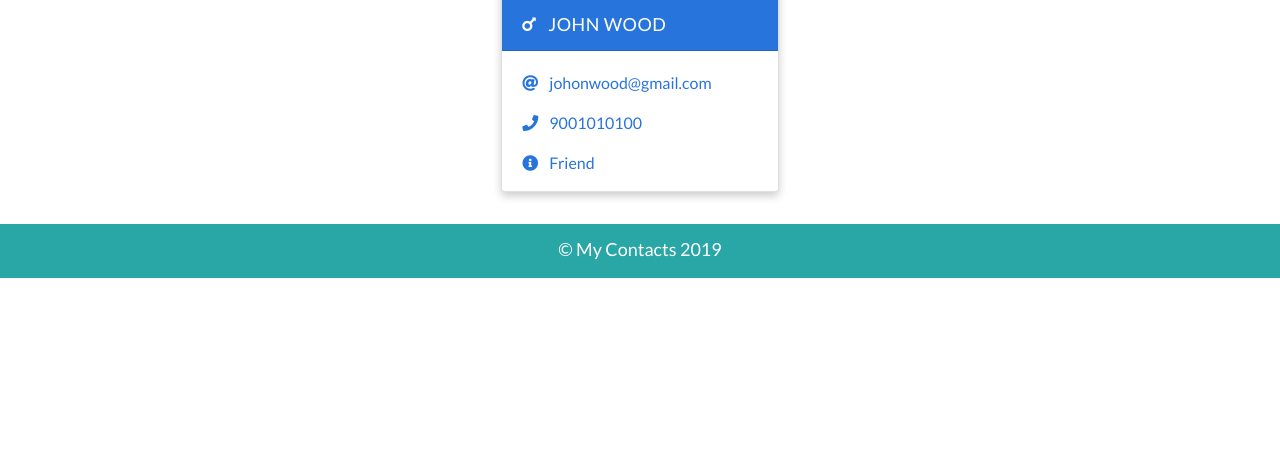
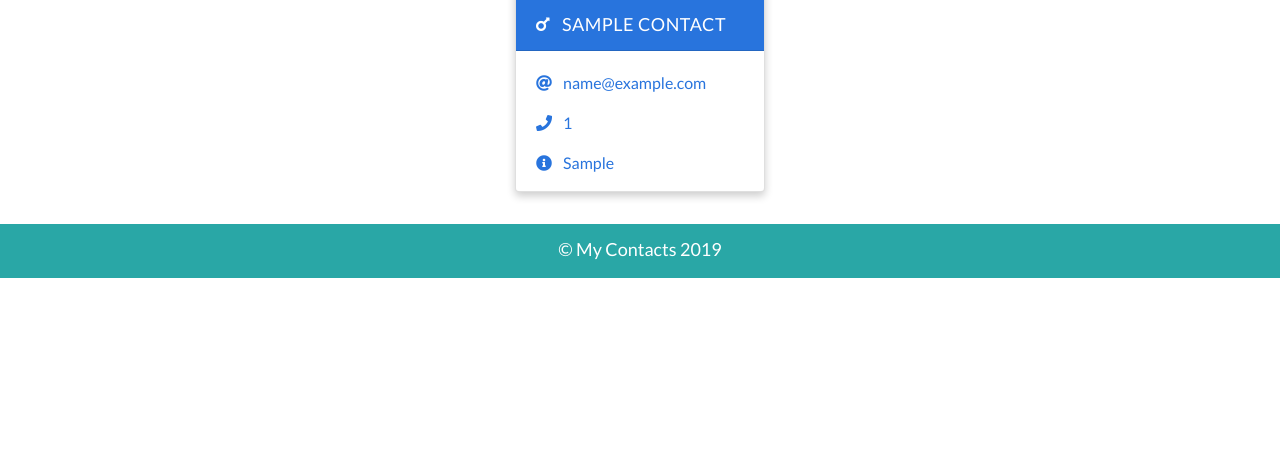
Before and after one commit to priyansh18/Contact-Manager, a Django app: template templates/detail.html in a window 1280 px wide. Shown: the part 313-769 px from the top of the page. Run offline with Django 3.2, Linux system fonts and the light colour scheme; the template is opened without the code that fills it: values that come from a table or form of the project are taken from there, others are empty; tables that the repository leaves empty hold one stand-in row (values such as "Sample post"); grey boxes marked "Sample" are stand-in pictures; some libraries are stand-ins or nearby versions.

Commit message:
DetailView for detail  as classBasedView

```diff
--- a/app/urls.py
+++ b/app/urls.py
@@ -4,5 +4,6 @@ from . import views
 urlpatterns = [
   # path('',views.home,name='home'),
   path('',views.HomePageView.as_view(),name='home'),
-  path('detail/<int:id>',views.detail,name='detail'),
+  # path('detail/<int:id>',views.detail,name='detail'),
+  path('detail/<int:pk>',views.ContactDetailView.as_view(),name='detail'),
 ]
--- a/app/views.py
+++ b/app/views.py
@@ -21,3 +21,8 @@ class HomePageView(ListView):
   template_name='index.html'
   model=Contact
   context_object_name = 'contacts'
+
+class ContactDetailView(DetailView):
+  template_name='detail.html'
+  model=Contact
+  context_object_name = 'contact'
--- a/templates/detail.html
+++ b/templates/detail.html
@@ -1,36 +1,19 @@
 {% extends 'base.html' %}
 {% load static %}
 {% block title %}
-  Detail
+{{contact.name}}
 {% endblock title %}
-
 {% block content %}
 <!-- Main Section -->
     <div class="container">
-      <h2 class="heading font-weight-light text-center">Card Heading</h2>
+      <h2 class="heading font-weight-light text-center">{{contact.name}}</h2>
       <hr />
     </div>
     <div class="container main-part">
       <!-- Card for details -->
-      <div class="card my-2 boy-card w-25 mx-auto">
-        <img src="https://placeimg.com/230/130/people" class="img-fluid" />
-        <div class="card-header">
-          <a href="#" class="text-white header-link"
-            ><i class="fas fa-mars mr-2"></i> John Wood</a
-          >
-        </div>
-        <div class="card-body pb-0">
-          <p>
-            <i class="fas fa-at mr-2"></i>
-            <a href="mailto:johonwood@gmail.com">johonwood@gmail.com</a>
-          </p>
-          <p>
-            <i class="fas fa-phone mr-2"></i>
-            <a href="tel:9001010100">9001010100</a>
-          </p>
-          <p><i class="fas fa-info-circle mr-2"></i> Friend</p>
-        </div>
-      </div>
+      {% include 'partials/_card.html' %}
+    </div>
+    <div class="container mt-3">
     </div>
     <!-- Main Section ends-->
 {% endblock content %}
--- a/templates/partials/_card.html
+++ b/templates/partials/_card.html
@@ -1,7 +1,6 @@
 {% load static %} {% if contact.gender == 'male' %}
-<div
-  class="card my-2 mx-2 boy-card {% if 'detail' in request.path %}mx-auto w-25{% endif %}"
->
+<!-- Card for details -->
+<div class="card my-2 mx-2 boy-card">
   <img
     src="{% if contact.image %}
         {{ contact.image.url }}
@@ -27,6 +26,7 @@
     <p><i class="fas fa-info-circle mr-2"></i> {{ contact.info }}</p>
   </div>
 </div>
+<!-- Card for details ends -->
 {% else %}
 <div class="card my-2 mx-2 girl-card">
   <img
@@ -54,5 +54,4 @@
     <p><i class="fas fa-info-circle mr-2"></i> {{ contact.info }}</p>
   </div>
 </div>
-
 {% endif %}
```
Also changed, not shown: templates/index.html (+5 -4 lines). Lines whose indentation alone changed are shown as unchanged.
